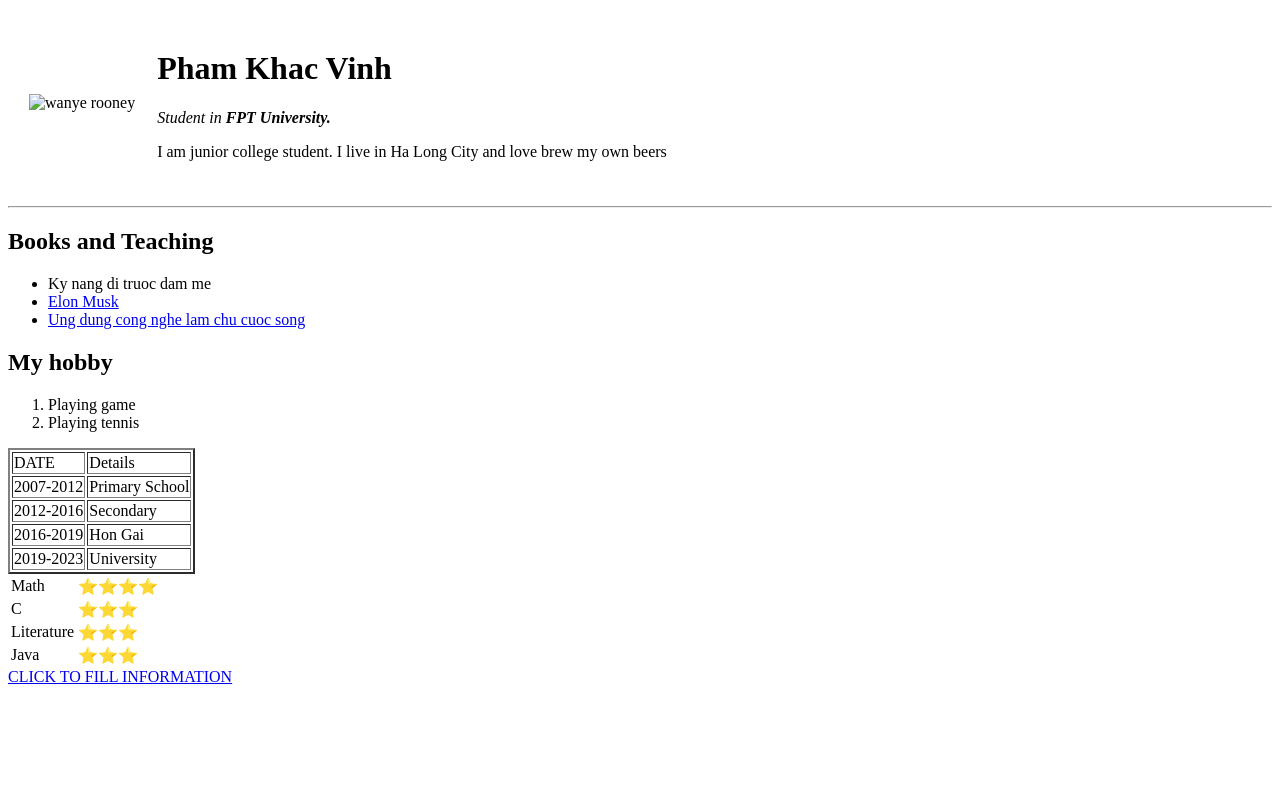
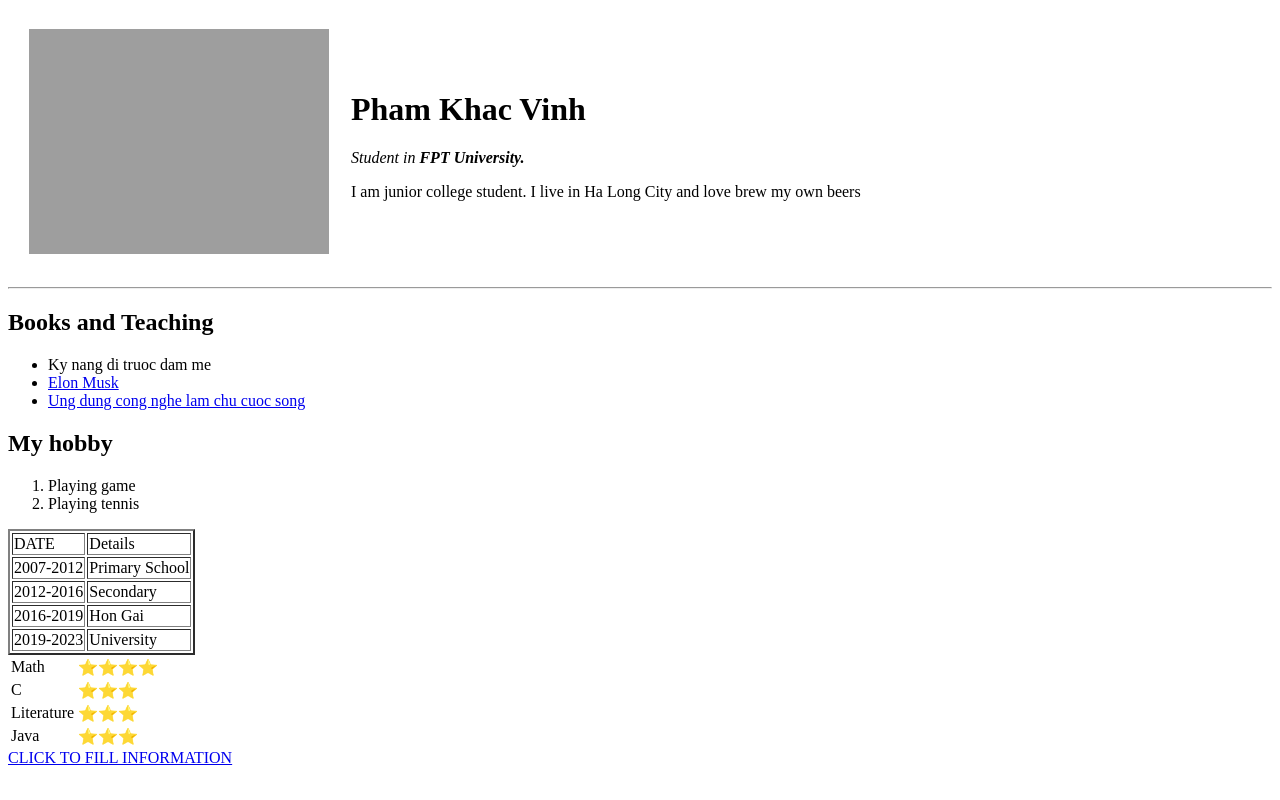
Before and after one commit to dikhamchua/test-personal-website, a plain HTML site: page index.html in a window 1280 px wide. Drawn offline with Linux system fonts and the light colour scheme; the site is published under a folder, as on GitHub Pages, so addresses that start at the root find nothing.

Commit message:
Update index.html

```diff
--- a/index.html
+++ b/index.html
@@ -12,7 +12,7 @@
     <table cellspacing="20">
         <tr>
             <td>
-                <img src="/image/charlesdeluvio-zkJYPr5F1rg-unsplash.jpg" alt="wanye rooney" width="300px" height="30%" />
+                <img src="image/charlesdeluvio-zkJYPr5F1rg-unsplash.jpg" alt="wanye rooney" width="300px" height="30%" />
             </td>
             <td>
                 <!-- Heading -->
```
